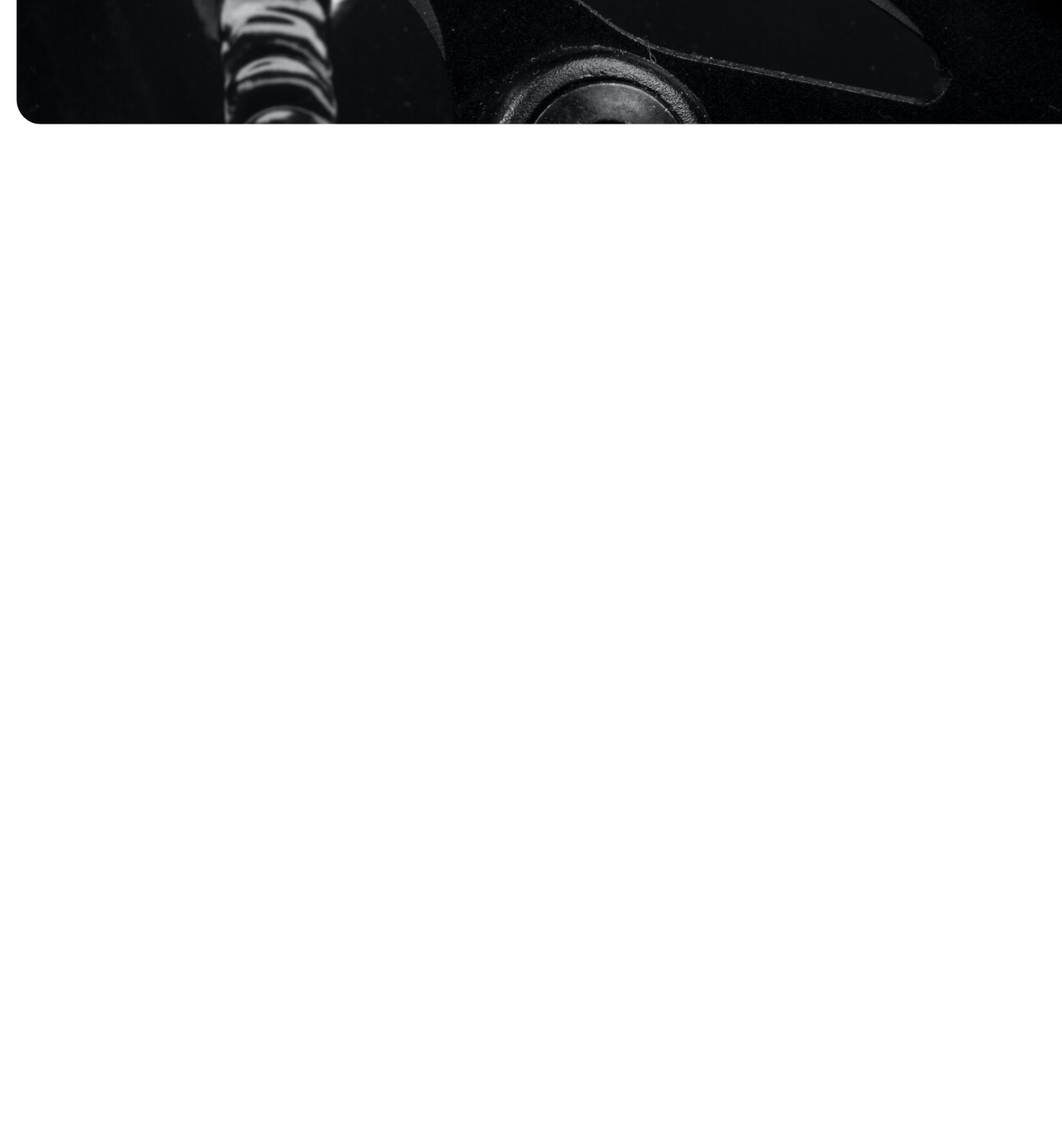
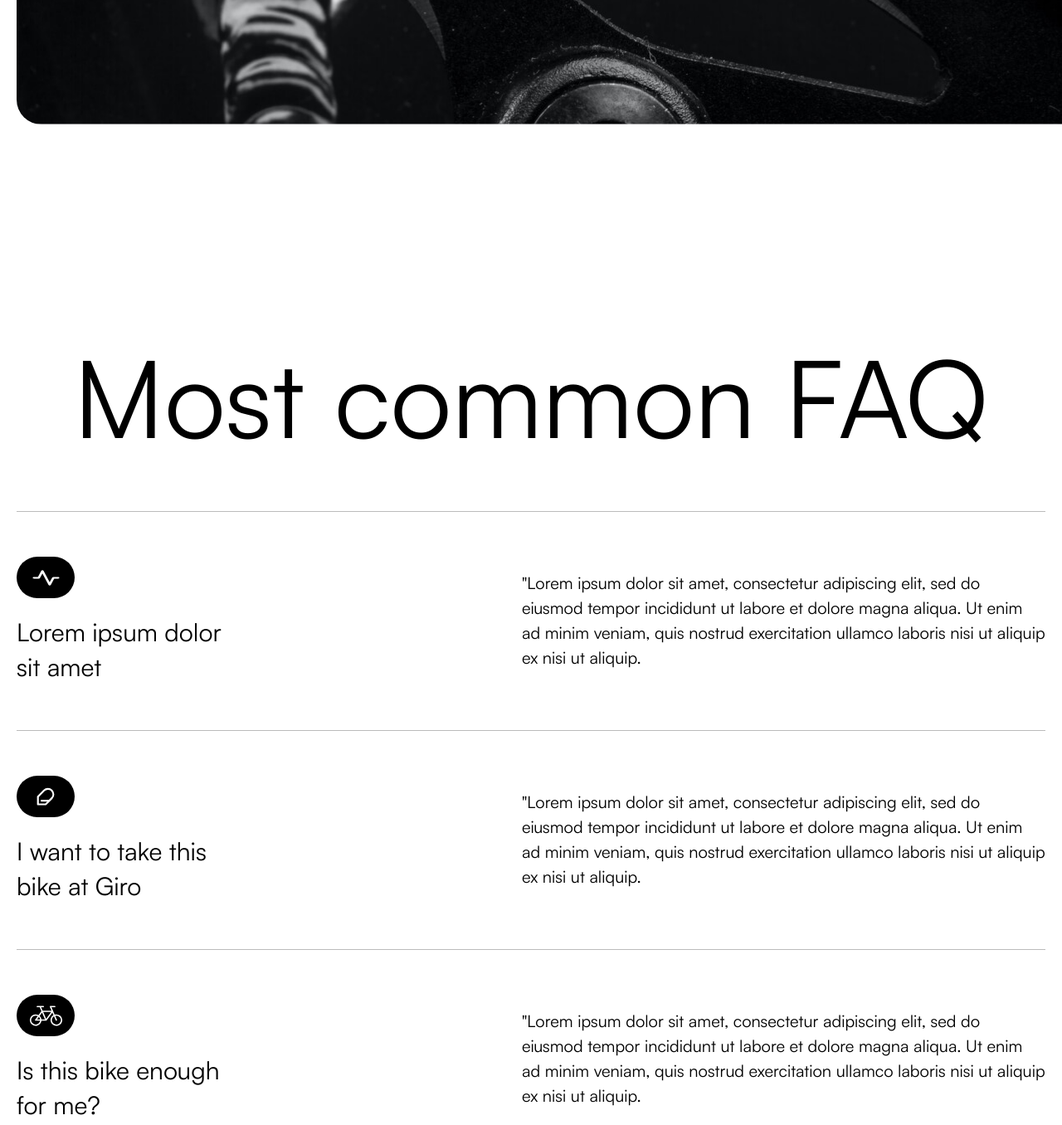
Before and after one commit to bekzodxudaybergenow/biko, a plain HTML site: page index.html in a window 1280 px wide. Shown: the part 7911-9267 px from the top of the page at 83% size. Before the commit the page ends 8211 px from the top, so only its background shows below. Drawn offline with Linux system fonts and the light colour scheme.

Commit message:
Add Faq Section

```diff
--- a/index.html
+++ b/index.html
@@ -176,6 +176,42 @@
                         </div>
                     </div>
                 </section>
+                <section class="faq">
+                    <div class="container">
+                        <div class="faq-row">
+                            <h1 class="faq-title">Most common FAQ</h1>
+                            <ul class="faq-list">
+                                <li class="faq-list-item">
+                                    <div class="faq-list-left-item">
+                                        <div class="faq-item-img">
+                                            <img src="./img/faq/1.svg" alt="Faq-1">
+                                        </div>
+                                        <h3 class="faq-item-title">Lorem ipsum dolor sit amet</h3>
+                                    </div>
+                                    <p class="faq-item-desc">"Lorem ipsum dolor sit amet, consectetur adipiscing elit, sed do eiusmod tempor incididunt ut labore et dolore magna aliqua. Ut enim ad minim veniam, quis nostrud exercitation ullamco laboris nisi ut aliquip ex nisi ut aliquip.</p>
+                                </li>
+                                <li class="faq-list-item">
+                                    <div class="faq-list-left-item">
+                                        <div class="faq-item-img">
+                                            <img src="./img/faq/2.svg" alt="Faq-2">
+                                        </div>
+                                        <h3 class="faq-item-title">I want to take this bike at Giro</h3>
+                                    </div>
+                                    <p class="faq-item-desc">"Lorem ipsum dolor sit amet, consectetur adipiscing elit, sed do eiusmod tempor incididunt ut labore et dolore magna aliqua. Ut enim ad minim veniam, quis nostrud exercitation ullamco laboris nisi ut aliquip ex nisi ut aliquip.</p>
+                                </li>
+                                <li class="faq-list-item">
+                                    <div class="faq-list-left-item">
+                                        <div class="faq-item-img">
+                                            <img src="./img/faq/3.svg" alt="Faq-3">
+                                        </div>
+                                        <h3 class="faq-item-title">Is this bike enough for me?</h3>
+                                    </div>
+                                    <p class="faq-item-desc">"Lorem ipsum dolor sit amet, consectetur adipiscing elit, sed do eiusmod tempor incididunt ut labore et dolore magna aliqua. Ut enim ad minim veniam, quis nostrud exercitation ullamco laboris nisi ut aliquip ex nisi ut aliquip.</p>
+                                </li>
+                            </ul>
+                        </div>
+                    </div>
+                </section>
             </main>
         </div>
     </div>
--- /dev/null
+++ b/scss/_faq.scss
@@ -0,0 +1,47 @@
+.faq {
+    padding-top: 100px;
+}
+.faq-title {
+    font-weight: 400;
+    font-size: 130px;
+    line-height: 156px;
+    margin-bottom: 60px;
+    text-align: center;
+}
+.faq-list {
+    display: flex;
+    flex-direction: column;
+    list-style: none;
+}
+.faq-list-item {
+    display: flex;
+    column-gap: 20px;
+    justify-content: space-between;
+    align-items: center;
+    min-height: 264px;
+    border-top: 1px solid var(--X11-GRAY);
+}
+.faq-list-left-item {
+    max-width: 247px;
+}
+.faq-item-img {
+    display: flex;
+    justify-content: center;
+    align-items: center;
+    width: 70px;
+    height: 50px;
+    background-color: var(--BLACK);
+    border-radius: 50px;
+    margin-bottom: 20px;
+}
+.faq-item-img  img {
+    display: block;
+}
+.faq-item-title {
+    font-weight: 400;
+    font-size: 30px;
+    line-height: 42px;
+}
+.faq-item-desc {
+    max-width: 631px;
+}
--- a/scss/style.scss
+++ b/scss/style.scss
@@ -3,6 +3,7 @@
 @import './feature';
 @import './article';
 @import './info';
+@import './faq';
 
 *,
 *::before,
```
Also changed, not shown: css/style.css, img/faq/1.svg (added), img/faq/2.svg (added), img/faq/3.svg (added), 1 other file.
